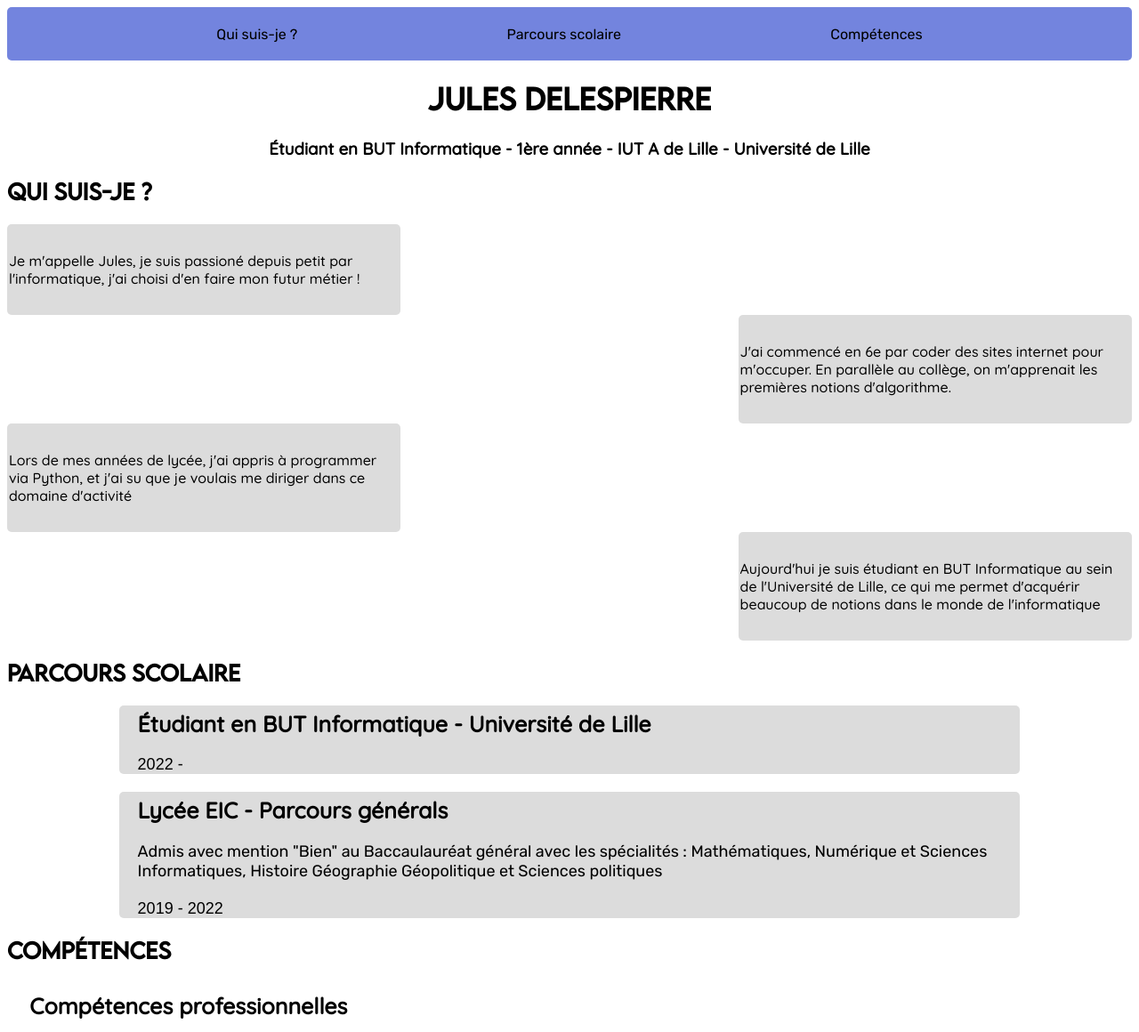
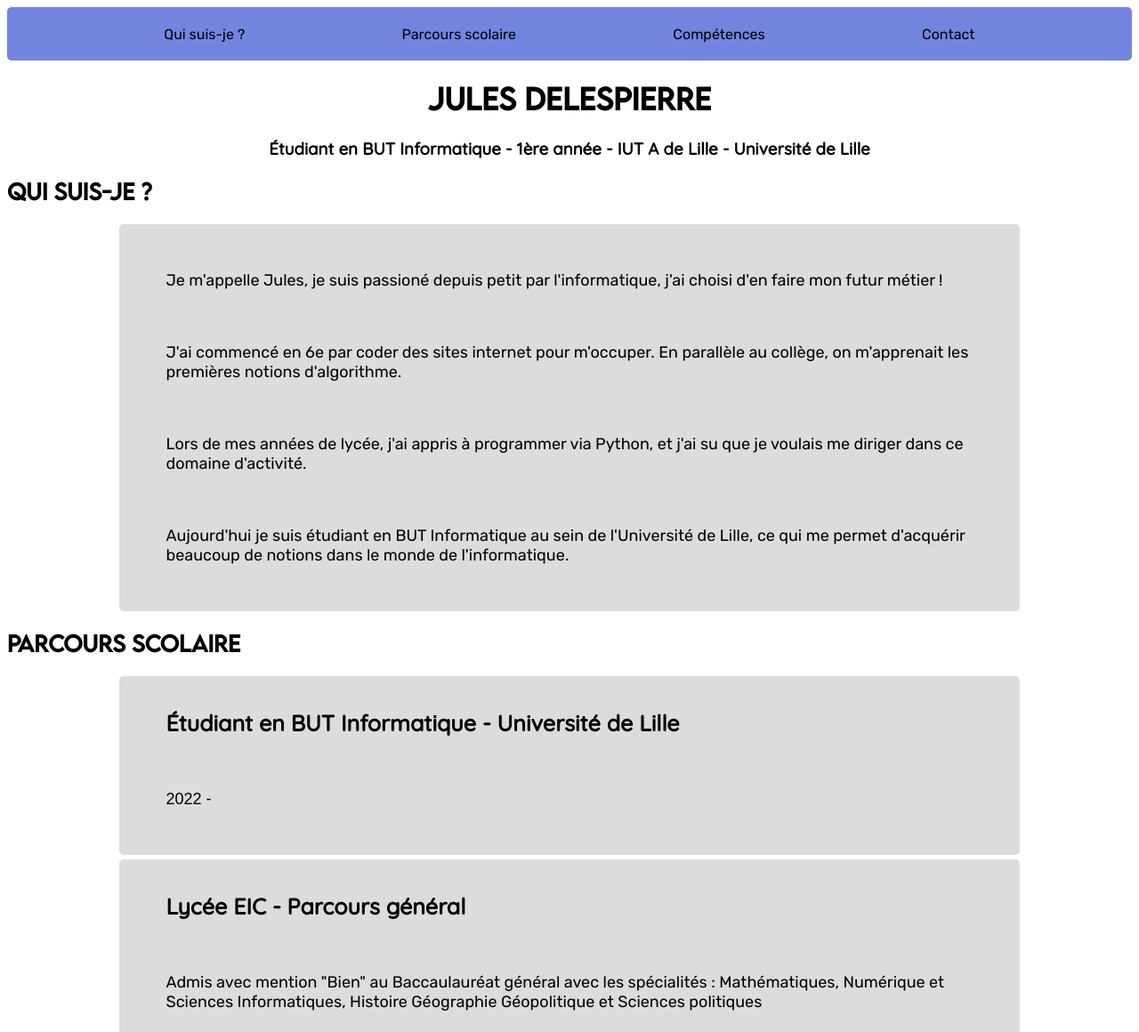
Before and after one commit to julesdelespierre/julesdelespierre.github.io, a plain HTML site: page index.html in a window 1280 px wide. Shown: the top 1160 px of the page at 89% size. Drawn offline with Linux system fonts and the light colour scheme.

Commit message:
Changements mineurs + rubrique contact

```diff
--- a/index.html
+++ b/index.html
@@ -1,6 +1,6 @@
 <html>
     <head>
-        <title>Jules Delespierre</title>
+        <title>Jules Delespierre | CV Numérique</title>
         <meta charset="utf-8">
         <link rel="stylesheet" href="style.css">
     </head>
@@ -15,22 +15,19 @@
             <div>
                 <a href="#competences">Compétences</a>
             </div>
+            <div>
+                <a href="#contact">Contact</a>
+            </div>
         </header>
         <h1>Jules DELESPIERRE</h1>
         <h3>Étudiant en BUT Informatique - 1ère année - IUT A de Lille - Université de Lille</h3>
         <h2 id="presentation">Qui suis-je ?</h2>
         <div id="pres">
-            <div class="gauche">
-                <p>Je m'appelle Jules, je suis passioné depuis petit par l'informatique, j'ai choisi d'en faire mon futur métier !</p>
-            </div>
-            <div class="droite">
-                <p>J'ai commencé en 6e par coder des sites internet pour m'occuper. En parallèle au collège, on m'apprenait les premières notions d'algorithme.</p>
-            </div>
-            <div class="gauche">
-                <p>Lors de mes années de lycée, j'ai appris à programmer via Python, et j'ai su que je voulais me diriger dans ce domaine d'activité</p>
-            </div>
-            <div class="droite">
-                <p>Aujourd'hui je suis étudiant en BUT Informatique au sein de l'Université de Lille, ce qui me permet d'acquérir beaucoup de notions dans le monde de l'informatique</p>
+            <div>
+                <p class="sous-titre">Je m'appelle Jules, je suis passioné depuis petit par l'informatique, j'ai choisi d'en faire mon futur métier !</p>
+                <p class="sous-titre">J'ai commencé en 6e par coder des sites internet pour m'occuper. En parallèle au collège, on m'apprenait les premières notions d'algorithme.</p>
+                <p class="sous-titre">Lors de mes années de lycée, j'ai appris à programmer via Python, et j'ai su que je voulais me diriger dans ce domaine d'activité.</p>
+                <p class="sous-titre">Aujourd'hui je suis étudiant en BUT Informatique au sein de l'Université de Lille, ce qui me permet d'acquérir beaucoup de notions dans le monde de l'informatique.</p>
             </div>
         </div>
         <h2 id="scolaire">Parcours scolaire</h2>
@@ -40,7 +37,7 @@
                 <p class="date">2022 - </p>
             </div>
             <div>
-                <p class="titre">Lycée EIC - Parcours générals</p>
+                <p class="titre">Lycée EIC - Parcours général</p>
                 <p class="sous-titre">Admis avec mention "Bien" au Baccaulauréat général avec les spécialités : Mathématiques, Numérique et Sciences Informatiques, Histoire Géographie Géopolitique et Sciences politiques</p>
                 <p class="date">2019 - 2022</p>
             </div>
@@ -65,5 +62,16 @@
                 <div class="graph"><span class="barre _85"></span></div>
             </div>
         </div>
+        <h2 id="contact">Contact</h2>
+        <div id="cont">
+            <div>
+                <p class="titre">Mail :</p>
+                <a href="mailto:jules.delespierre.etu@univ-lille.fr">jules.delespierre.etu@univ-lille.fr</a>
+            </div>
+            <div>
+                <p class="titre">Téléphone</p>
+                <a href="tel:+33623047731">+33 6 23 04 77 61</a>
+            </div>
+        </div>
     </body>
 </html>
--- a/style.css
+++ b/style.css
@@ -5,10 +5,10 @@
     body{
         background-color: #202124;
     }
-    div#pres div, div#scol div, div#comp div{
+    div div{
         background: #303134;
     }
-    h1, h2,  h3, p{
+    h1, h2,  h3, p, div#cont a{
         color: white;
         opacity: 85%;
     }
@@ -16,11 +16,21 @@
     div#comp div.c div.graph{
         background-color: var(--fond-texte);
     }
+
+    a:hover{
+        color: black;
+        background-color: var(--fond-texte);
+    }
 }
 
 @media (prefers-color-scheme: light){
-    div#pres div, div#scol div, div#comp div{
+    div div{
         background: var(--fond-texte);
+    }
+
+    a:hover{
+        color: white;
+        background-color: var(--hover-color);
     }
 
     div#comp div.c div.graph{
@@ -66,7 +76,7 @@ header div{
     align-items: center;
 }
 
-header a{
+a{
     font-family: 'Rubik', sans-serif;
     text-decoration: none;
     color: black;
@@ -77,40 +87,16 @@ a:hover{
     padding: 1%;
     border-radius: 5%;
     text-decoration: underline;
-    color: white;
-    background-color: var(--hover-color);
 }
 
-div#pres div {
-    padding-top: 15px;
-    padding-bottom: 15px;
-    padding-left: 2px;
-    padding-right: 2px;
-    border-radius: 5px;
-    font-family: 'Quicksand', sans-serif;
-    display: flex;
-    align-items: center;
+div p{
+    padding: 2%;
 }
 
-div.gauche{
-    margin-right: 65%;
-}
-
-div.droite{
-    margin-left: 65%;
-}
-
-div#scol div{
-    margin-top: 10px;
-    margin-bottom: 10px;
-    margin-left: 10%;
-    margin-right: 10%;
-    border-radius: 5px;
-}
-
-div#comp div{
-    margin-top: 10px;
-    margin-bottom: 10px;
+div div{
+    padding: 1%;
+    margin-top: 5px;
+    margin-bottom: 5px;
     margin-left: 10%;
     margin-right: 10%;
     border-radius: 5px;
@@ -130,7 +116,7 @@ p.date{
     font-family: Arial, Helvetica, sans-serif;
 }
 
-p.sous-titre{
+p.sous-titre, div#cont div a{
     margin: 2%;
     font-size: 18px;
     font-family: 'Rubik', sans-serif;
@@ -143,6 +129,7 @@ div#comp div.c{
 }
 
 div#comp div.c div.graph{
+    padding: 0%;
     flex: 0 0 100%;
     height: 0.5em;
     margin-left: 0%;
```
